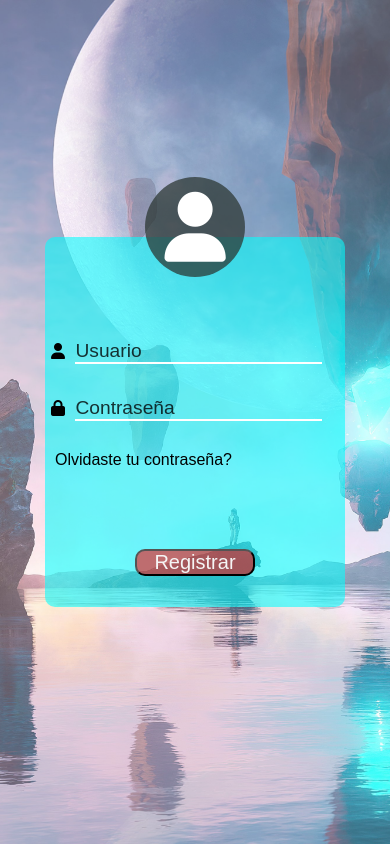
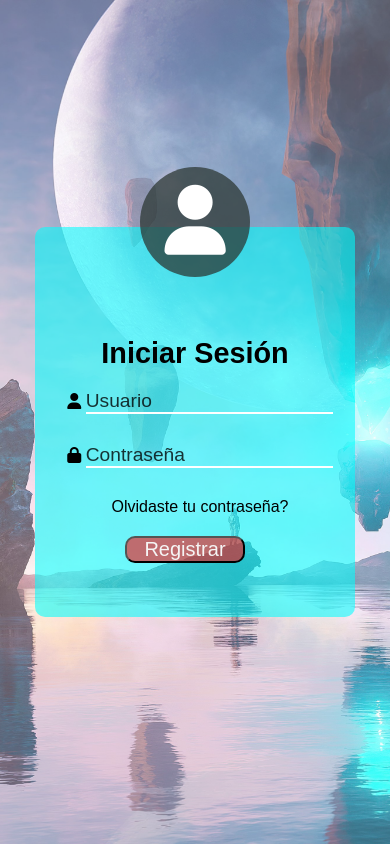
Before and after one commit to josehoyos25/joselo, a plain HTML site: page background inicio.html in a window 390 px wide. Drawn offline with Linux system fonts and the light colour scheme.

Commit message:
registro

```diff
--- a/background inicio.html
+++ b/background inicio.html
@@ -17,14 +17,16 @@
                     <i class="fa-solid fa-user"></i>
                 </div>
                 </div>
+                <div class="texto"><h2>Iniciar Sesión</h2></div>
                 <div class="uno">
+
                     <div class="imput-text">
                         <i class="fa-solid fa-user"></i>
                         <input type="text" name="" id="" placeholder="Usuario">
                     </div>
                     <div class="imput-text">
                         <i class="fa-solid fa-lock"></i>
-                         <input type="text" name="" id="" placeholder="Contraseña">
+                         <input type="password" name="" id="" placeholder="Contraseña">
                     </div>
                     <div class="password">
                     <ul>
--- a/css/background inicio.css
+++ b/css/background inicio.css
@@ -37,20 +37,17 @@
     top: -80px;
     background-color: rgba(43, 54, 50, 0.734);
     border-radius: 50%;
-    width: 150px;
-    height: 150px;
+    width: 180px;
+    height: 180px;
     margin: auto;
 }
 .icono .user-i-box{
     margin: auto;
-    font-size: 100px;
+    font-size: 110px;
     color: white;
 }
 .user-i-style{
     color: aliceblue;
-}
-.fa-solid{
-    padding: 6px;
 }
 input[type="text"]{
     border: 0;
@@ -58,15 +55,31 @@ input[type="text"]{
     font-size: 1.5em;
     border-bottom: 2px solid white;
     margin-bottom: 30px;
-
+}
+input[type="password"]{
+    border: 0;
+    background-color: transparent;
+    font-size: 1.5em;
+    border-bottom: 2px solid white;
+    margin-bottom: 30px;
 }
 input[type="text"]:focus{
     outline: none;
 }
+input[type="password"]:focus{
+    outline: none;
+}
+.texto{
+    margin-top: 0;
+    text-align: center;
+    font-size: 2em;
+}
 .uno{
+    margin-top: 20px;
     width: 330px;
-    margin: auto;
+    /* margin: auto; */
     justify-content: center;
+    text-align: center;
 }
 ul li a{
     font-size: 1.2em;
@@ -82,10 +95,13 @@ ul li a:hover{
     background-color: rgba(255, 0, 0, 0.556);
     color: whitesmoke;
     width: 200px;
-    margin-top: 100px;
+    margin-top: 45px;
     font-size: 30px;
     border-radius: 10px;
     cursor: pointer;
+}
+.boton #btn:hover{
+    background-color: black;
 }
 ::placeholder{
     color: rgba(0, 0, 0, 0.788);
@@ -96,8 +112,8 @@ ul li a:hover{
     }
     .form{
         background-color: rgba(0, 255, 255, 0.569);
-        width: 300px;
-        height: 370px;
+        width: 320px;
+        height: 390px;
         border-radius: 10px;
 }
 .icono{
@@ -108,8 +124,8 @@ ul li a:hover{
     top: -60px;
     background-color: rgba(43, 54, 50, 0.734);
     border-radius: 50%;
-    width: 100px;
-    height: 100px;
+    width: 110px;
+    height: 110px;
     margin: auto;
 }
 .icono .user-i-box{
@@ -124,6 +140,18 @@ input[type="text"]{
     border-bottom: 2px solid white;
     margin-bottom: 30px;
 }
+input[type="password"]{
+    border: 0;
+    background-color: transparent;
+    font-size: 1.2em;
+    border-bottom: 2px solid white;
+    margin-bottom: 30px;
+}
+.texto{
+    margin-top: 0;
+    text-align: center;
+    font-size: 1.2em;
+}
 ul li a{
     margin-top: 100px;
     padding: 10px;
@@ -134,7 +162,7 @@ ul li a{
     background-color: rgba(255, 0, 0, 0.556);
     color: whitesmoke;
     width: 120px;
-    margin-top: 80px;
+    margin-top: 20px;
     float: left;
     margin-left: 90px;
     font-size: 20px;
```
